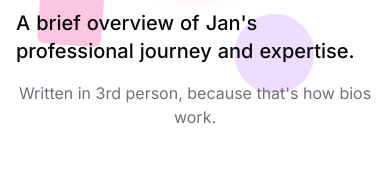
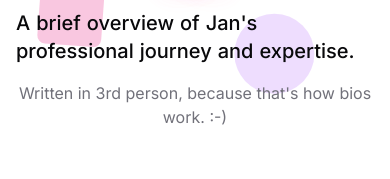
Before and after one commit to janraasch/janraaschcom-vibrant, a Next.js app: page /bio in a window 390 px wide. Shown: the part 175-354 px from the top of the page. Built offline with nearby package versions, Linux system fonts and the light colour scheme.

Commit message:
feat: smile on mobile

```diff
--- a/app/bio/page.tsx
+++ b/app/bio/page.tsx
@@ -30,7 +30,7 @@ export default function BioPage() {
               className="flex items-center justify-center gap-2 mt-4 text-muted-foreground"
             >
               <StickerIcon className="h-4 w-4 hidden sm:inline" />
-              <span>Written in 3rd person, because that's how bios work.</span>
+              <span>Written in 3rd person, because that's how bios work.<span className="sm:hidden"> :-)</span></span>
             </MotionDiv>
           </div>
         </div>
```
